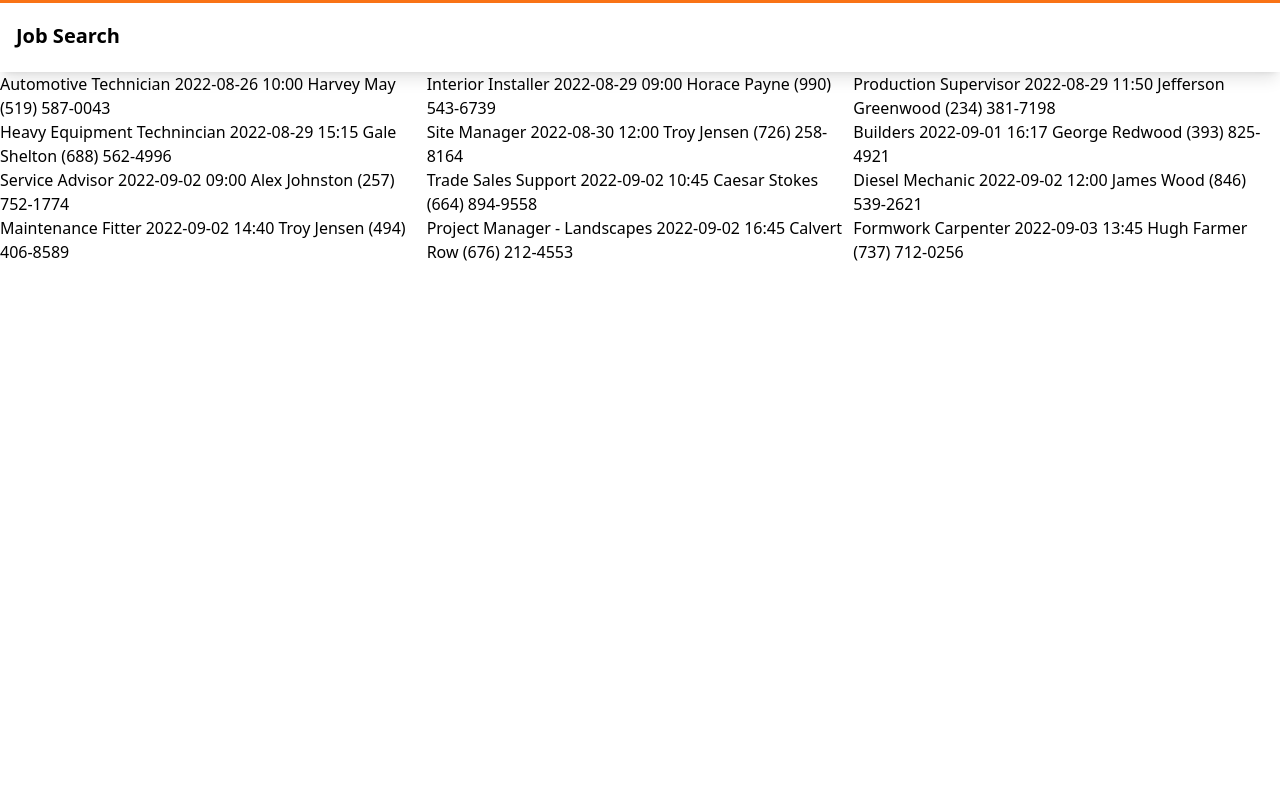
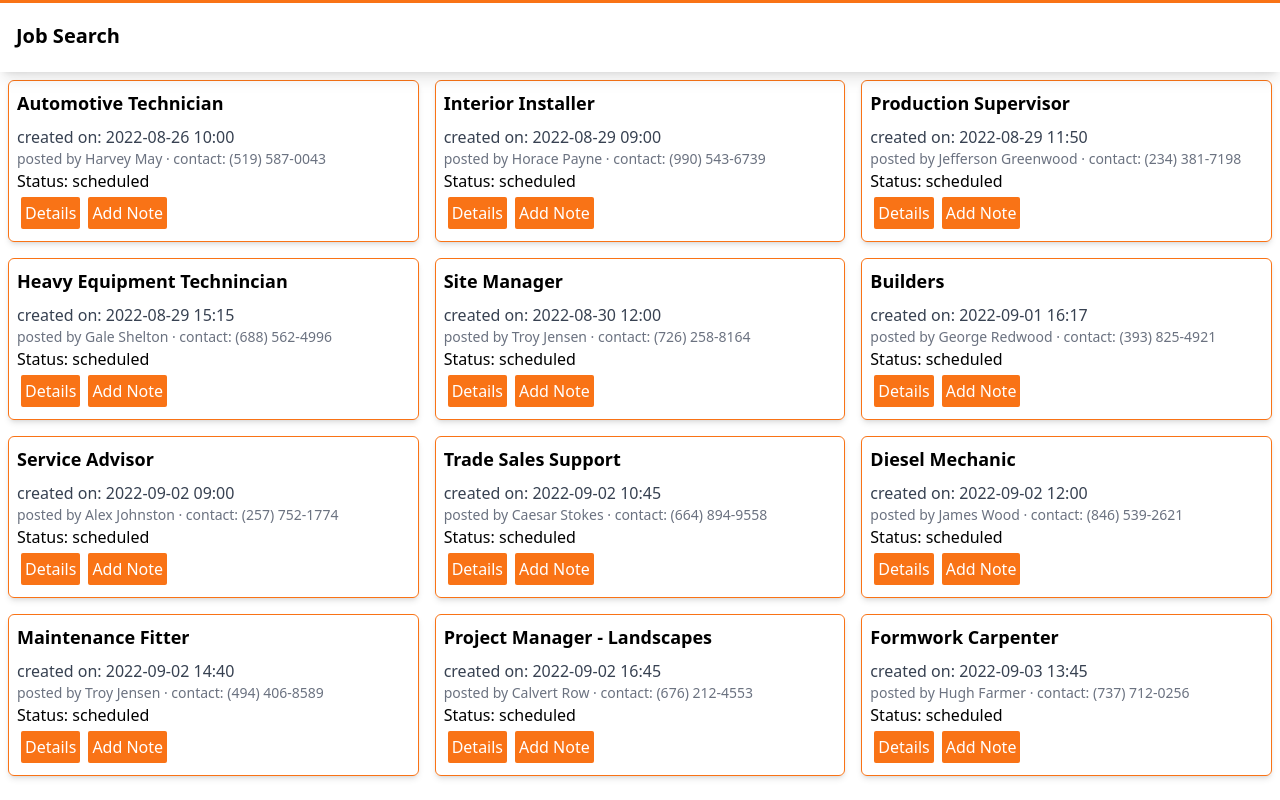
Before and after one commit to TylerDonghwi/job-search-app, a React (Create React App) app: page / in a window 1280 px wide. Built offline with nearby package versions, Linux system fonts and the light colour scheme; the HTML template or start-up script is replaced by a standard one.

Commit message:
user interface for the job card is implemented

```diff
--- a/src/component/Job.tsx
+++ b/src/component/Job.tsx
@@ -1,3 +1,5 @@
+import { useState } from "react"
+
 type jobProps = {
     id: string,
     creationDate: string,
@@ -6,7 +8,40 @@ type jobProps = {
 }
 
 export default function Job({ id, creationDate, client, contact }: jobProps) {
+
+    enum jobStatus {
+        SCHEDULED = 'scheduled',
+        ACTIVE = 'active',
+        INVOICING = 'invoicing',
+        TO_PRICED = 'to priced',
+        COMPLETED = 'completed',
+    }
+
+    const [status, setStatus] = useState<jobStatus>(jobStatus.SCHEDULED)
+
     return (
-        <div>{id} {creationDate} {client} {contact} </div>
+        <div className="m-2 border border-orange-500 shadow-md rounded-md">
+            <div className="m-2 text-lg font-bold">
+                {id}
+            </div>
+            <div className="m-2">
+                <div className="text-gray-700">
+                    created on: {creationDate}
+                </div>
+                <div className="text-sm text-gray-500">
+                    posted by {client} &#xb7; contact: {contact}
+                </div>
+                <div>Status: {status}</div>
+                <button
+                    className='relative text-white rounded-sm p-1 m-1 bg-orange-500 hover:bg-orange-600 active:bg-orange-700'
+                    onClick={() => console.log(`viewing notes for ${id}`)}
+                >Details</button>
+                <button
+                    className='relative text-white rounded-sm p-1 m-1 bg-orange-500 hover:bg-orange-600 active:bg-orange-700'
+                    onClick={() => console.log(`adding note for ${id}`)}
+                >Add Note</button>
+            </div>
+
+        </div >
     )
 }
```
